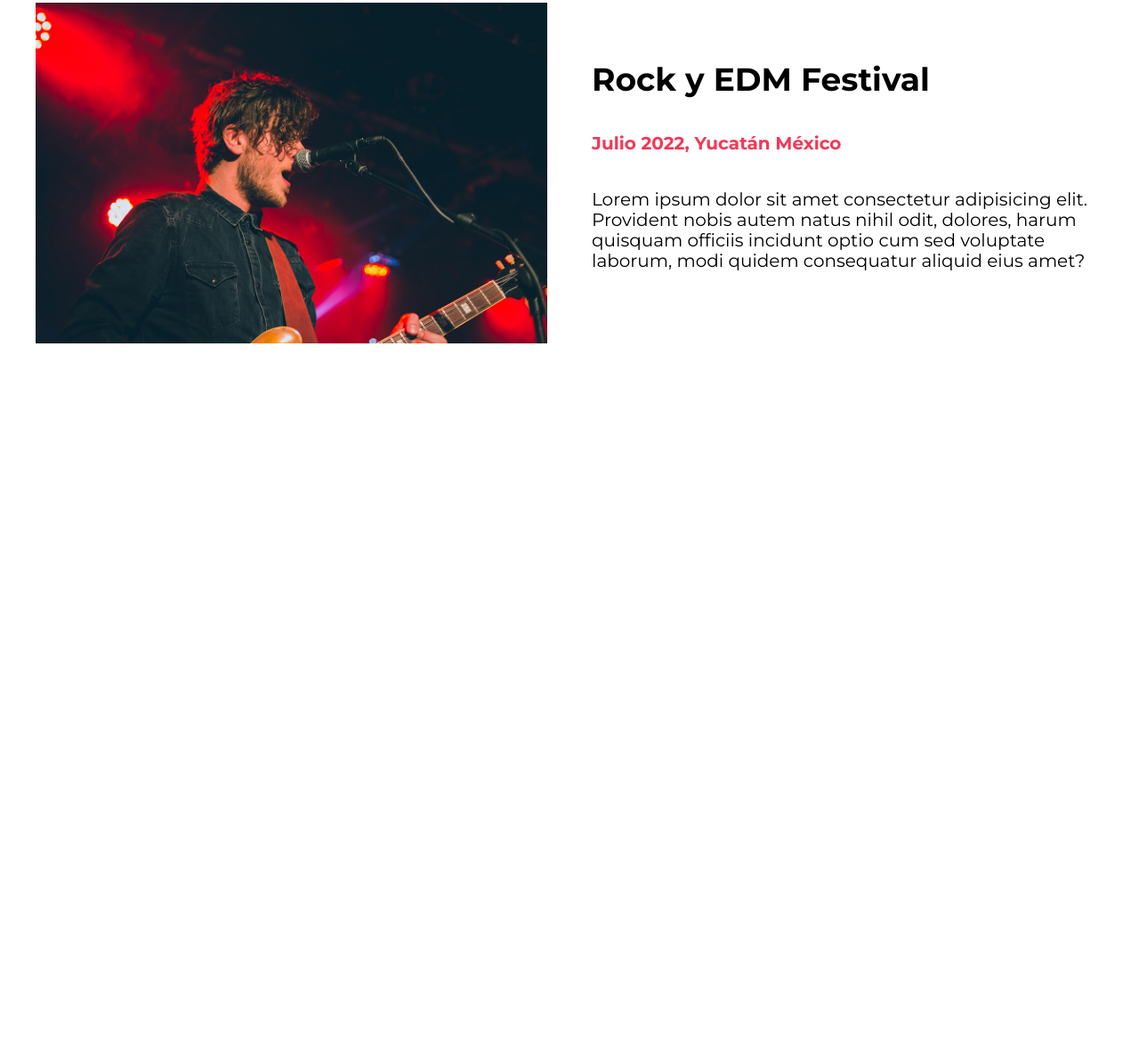
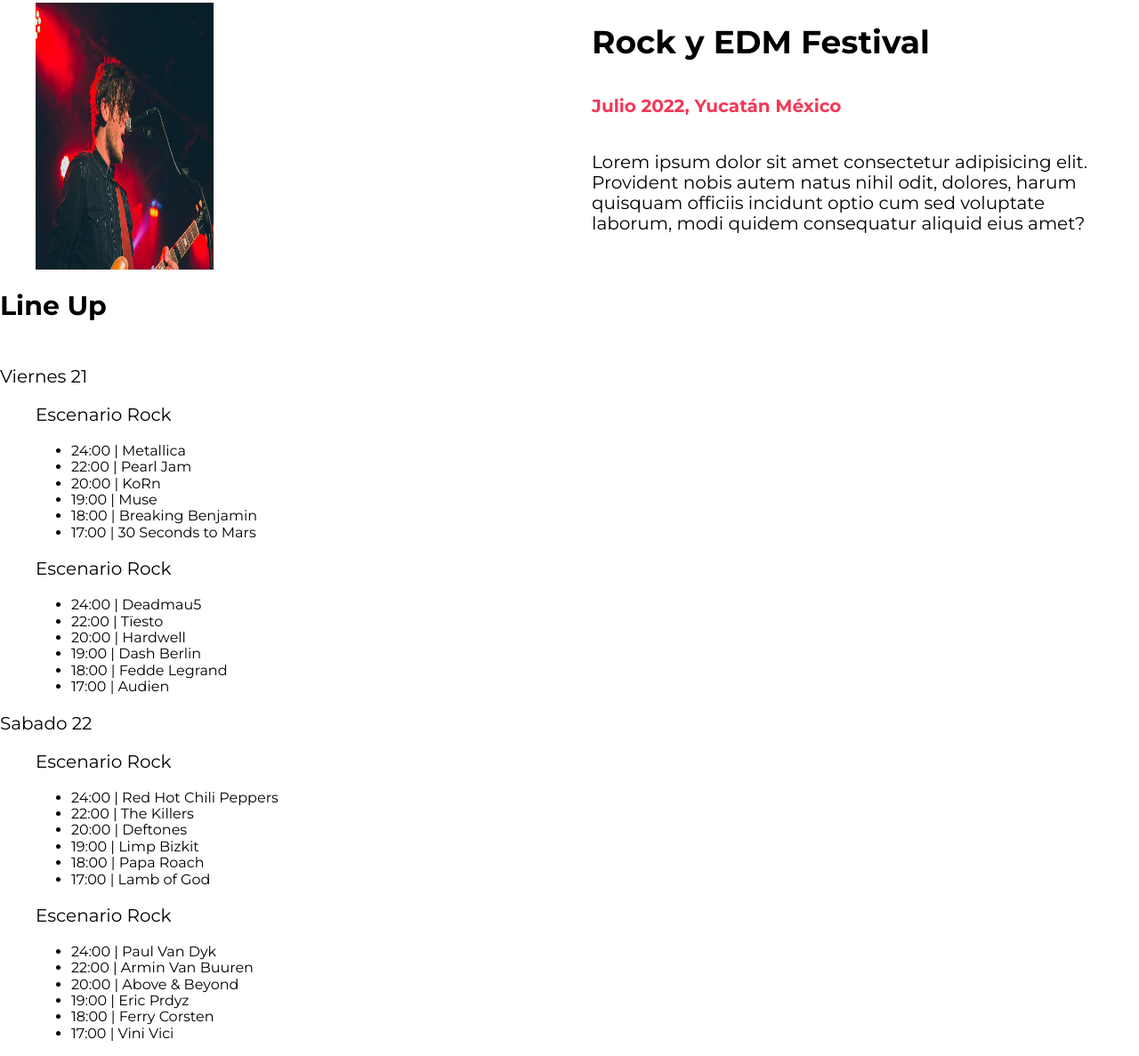
Before and after one commit to WilberthGamboa/Proyecto-Sass, a website: page index.html in a window 1280 px wide. Shown: the part 743-1930 px from the top of the page at 89% size. Before the commit the page ends 1154 px from the top, so only its background shows below. Drawn offline with Linux system fonts and the light colour scheme.

Commit message:
agregado listas

```diff
--- a/index.html
+++ b/index.html
@@ -41,7 +41,13 @@
 
     <section class="contenedor sobre-festival">
         <div class="imagen">
-            <img src="img/imagen_vocalista.jpg" alt=" Imagen vocalista festival">
+            <picture>
+                <source srcset="build/img/imagen_vocalista.avif" type="image/avif">
+                <source srcset="build/img/imagen_vocalista.webp" type="image/webp">
+
+                <img width="200" height="300" src="img/imagen_vocalista.jpg" alt=" Imagen vocalista festival">
+            </picture>
+
         </div>
         <div class="contenido-festival">
             <h2>Rock y EDM Festival</h2>
@@ -51,5 +57,126 @@
         </div>
     </section>
 
+    <section class="lineup">
+        <h3>Line Up</h3>
+        <p class="dia">Viernes 21</p>
+        <div class="escenarios-contenedor contenedor">
+            <div class="escenario rock bg-amarillo">
+                <p class="nombre-escenario"> Escenario Rock</p>
+                <ul class="calendario">
+                    <li>
+                        24:00 | <span>Metallica</span>
+                    </li>
+                    <li>
+                        22:00 | <span>Pearl Jam</span>
+                    </li>
+                    <li>
+                        20:00 | <span>KoRn</span>
+                    </li>
+                    <li>
+                        19:00 | <span>Muse</span>
+                    </li>
+                    <li>
+                        18:00 | <span>Breaking Benjamin</span>
+                    </li>
+                    <li>
+                        17:00 | <span>30 Seconds to Mars</span>
+                    </li>
+
+
+                </ul>
+            </div> <!--Escenario-->
+
+
+            <div class="escenario edm bg-verde">
+                <p class="nombre-escenario"> Escenario Rock</p>
+                <ul class="calendario">
+                    <li>
+                        24:00 | <span>Deadmau5</span>
+                    </li>
+                    <li>
+                        22:00 | <span>Tïesto</span>
+                    </li>
+                    <li>
+                        20:00 | <span>Hardwell</span>
+                    </li>
+                    <li>
+                        19:00 | <span>Dash Berlin</span>
+                    </li>
+
+                    <li>
+                        18:00 | <span>Fedde Legrand</span>
+                    </li>
+                    <li>
+                        17:00 | <span>Audien</span>
+                    </li>
+
+
+                </ul>
+            </div> <!--Escenario-->
+
+
+        </div> <!-- Esceinarioos contenedor-->
+
+        <p class="dia">Sabado 22</p>
+        <div class="escenarios-contenedor contenedor">
+            <div class="escenario rock bg-verde">
+                <p class="nombre-escenario"> Escenario Rock</p>
+                <ul class="calendario">
+                    <li>
+                        24:00 | <span>Red Hot Chili Peppers</span>
+                    </li>
+                    <li>
+                        22:00 | <span>The Killers</span>
+                    </li>
+                    <li>
+                        20:00 | <span>Deftones</span>
+                    </li>
+                    <li>
+                        19:00 | <span>Limp Bizkit</span>
+                    </li>
+
+                    <li>
+                        18:00 | <span>Papa Roach</span>
+                    </li>
+                    <li>
+                        17:00 | <span>Lamb of God</span>
+                    </li>
+
+
+                </ul>
+            </div> <!--Escenario-->
+
+
+            <div class="escenario edm bg-amarillo">
+                <p class="nombre-escenario"> Escenario Rock</p>
+                <ul class="calendario">
+                    <li>
+                        24:00 | <span>Paul Van Dyk</span>
+                    </li>
+                    <li>
+                        22:00 | <span>Armin Van Buuren</span>
+                    </li>
+                    <li>
+                        20:00 | <span>Above & Beyond</span>
+                    </li>
+                    <li>
+                        19:00 | <span>Eric Prdyz</span>
+                    </li>
+
+                    <li>
+                        18:00 | <span>Ferry Corsten</span>
+                    </li>
+                    <li>
+                        17:00 | <span>Vini Vici</span>
+                    </li>
+
+                </ul>
+            </div> <!--Escenario-->
+
+
+        </div> <!-- Esceinarioos contenedor-->
+    </section>
+
 </body>
 </html>
--- a/src/scss/base/_globales.scss
+++ b/src/scss/base/_globales.scss
@@ -47,4 +47,7 @@
 
 img{
     max-width: 100%;
+    display: block;
+    width: 100%;
+    height: auto;
 }
```
